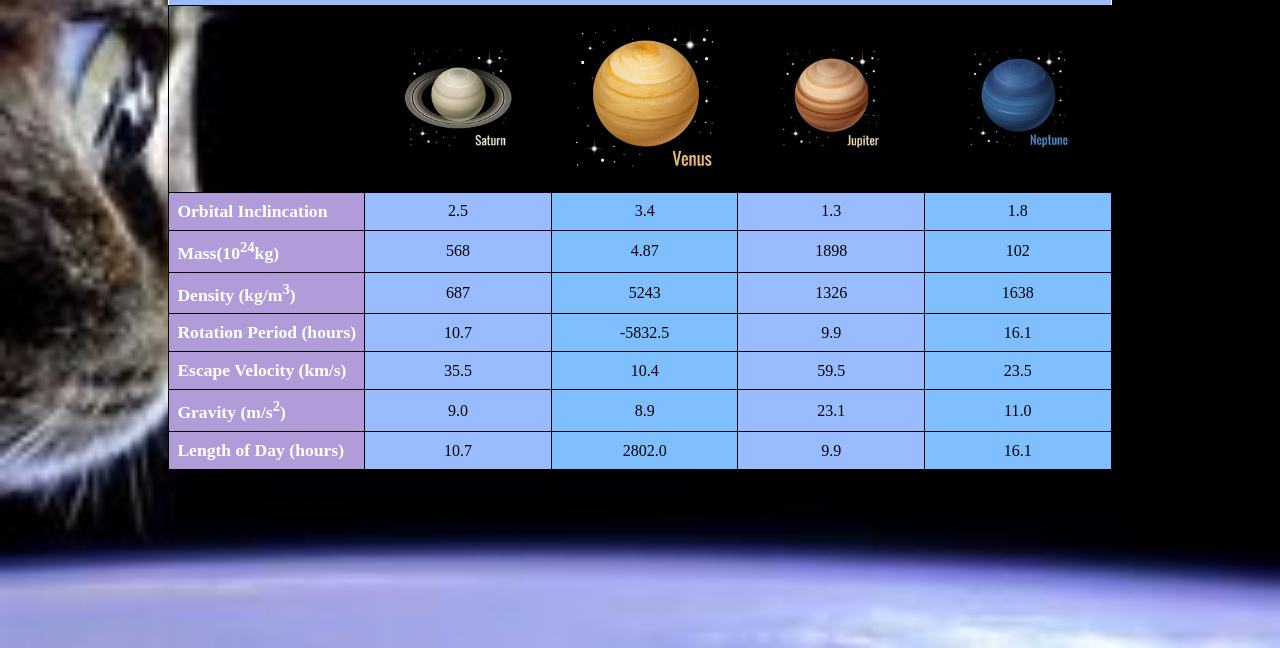
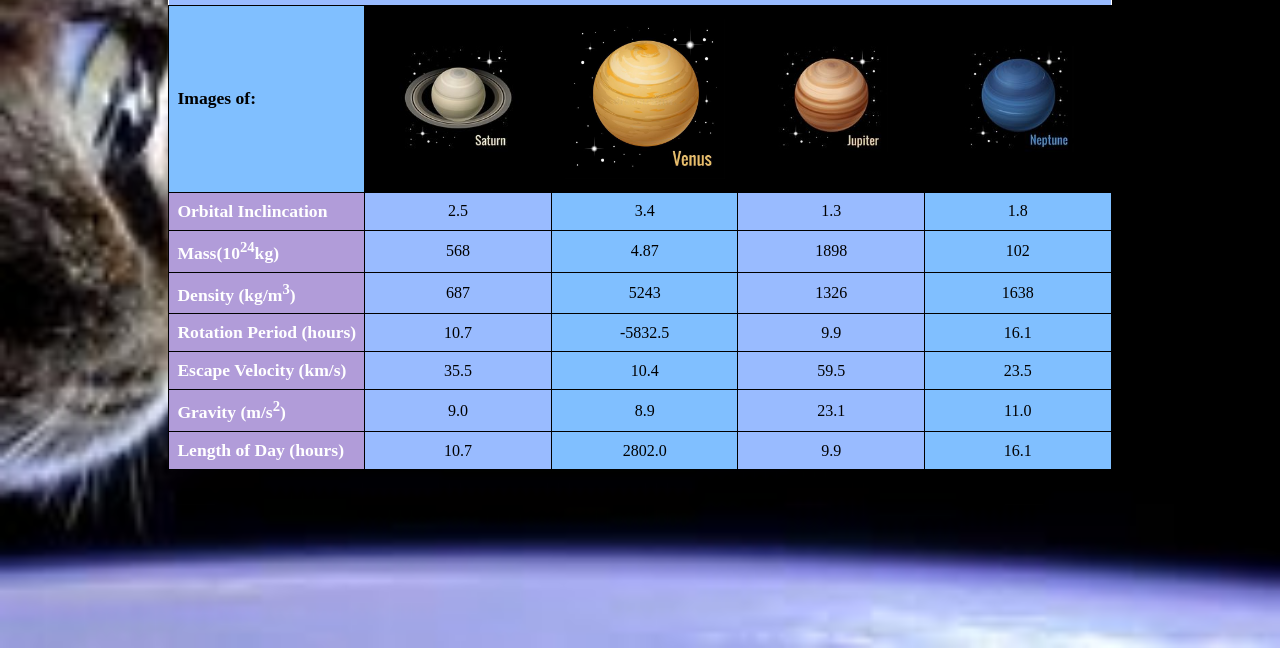
Before and after one commit to ste9jpg/Lab-5, a plain HTML site: page index.html in a window 1280 px wide. Shown: the part 152-800 px from the top of the page. Drawn offline with Linux system fonts and the light colour scheme.

Commit message:
Styling columns for planet names and values

```diff
--- a/css/style.css
+++ b/css/style.css
@@ -74,3 +74,14 @@ td, th {
 .darkerblue{
 	background-color: #80bfff;
 }
+
+.side-titles{
+  color: #000000;
+  font-size: 1.1em;
+  font-weight: bold;
+}
+
+.side-titles-column{
+  background-color: #80bfff;
+  text-align: left;
+}
```
